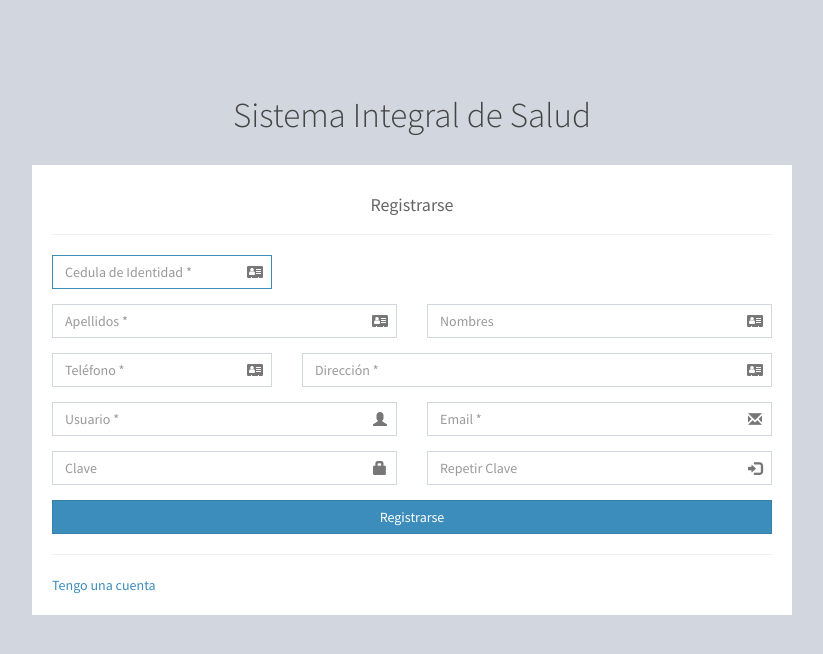
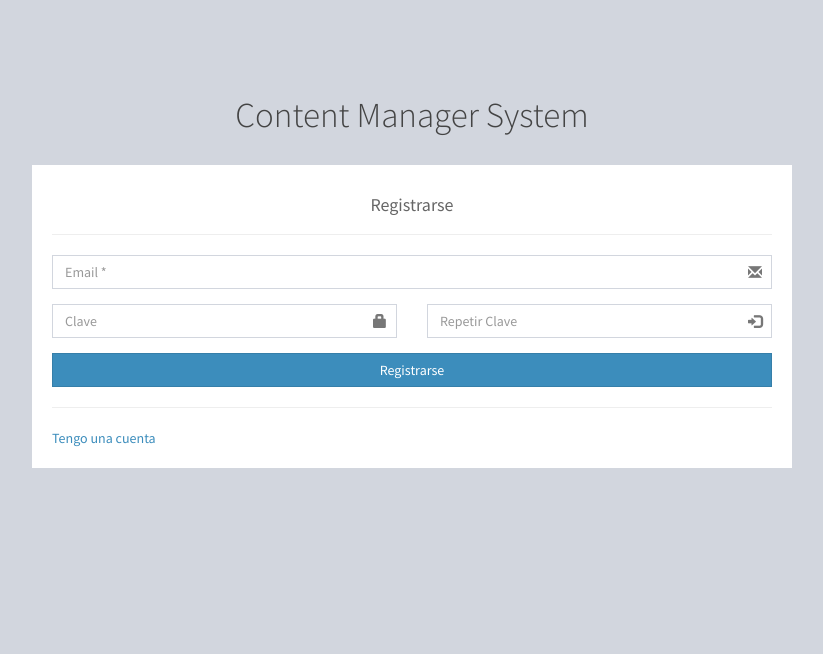
Before and after one commit to luiscordero29/oflash, a CodeIgniter app: page /database/index.php/authentication/register in a window 1280 px wide. Shown: the top 654 px of the page, without its empty margins (228-1051 px from the left). Run offline with CodeIgniter, Linux system fonts and the light colour scheme.

Commit message:
Register

```diff
--- a/application/config/database.php
+++ b/application/config/database.php
@@ -78,7 +78,7 @@ $db['default'] = array(
 	'hostname' => 'localhost',
 	'username' => 'oflashc1_andres1',
 	'password' => 'oflash2016',
-	'database' => 'oflashc1_oflash',
+	'database' => 'oflashc1_cms',
 	'dbdriver' => 'mysqli',
 	'dbprefix' => '',
 	'pconnect' => FALSE,
--- a/application/controllers/Authentication.php
+++ b/application/controllers/Authentication.php
@@ -6,7 +6,7 @@ class Authentication extends CI_Controller {
 	/**
 	 * Authentication.
 	 *
-	 * author: Ing. Luis Cordero
+	 * author: Luis Cordero
 	 * site: http://luiscordero29.com/
 	 * mail: info@luiscordero29.com
 	 *
@@ -16,7 +16,7 @@ class Authentication extends CI_Controller {
 	{
 		parent::__construct();
 		$this->load->model('Authentication_model');
-		if($this->session->has_userdata('dus_id'))
+		if($this->session->has_userdata('user_uid'))
    		{
 		    //If no session, redirect to login page
 		    redirect('dashboard');
@@ -26,11 +26,11 @@ class Authentication extends CI_Controller {
 	public function index()
 	{
 		# rules
-		$this->form_validation->set_rules('dus_usuario', 'Usuario', 'required');
-		$this->form_validation->set_rules('dus_clave', 'Contraseña', 'required|callback_check_usuario|callback_check_clave|callback_check_authentication|callback_check_authentication');
+		$this->form_validation->set_rules('user_email', 'E-mail', 'required|valid_email');
+		$this->form_validation->set_rules('user_password', 'Contraseña', 'required|callback_check_usuario|callback_check_clave|callback_check_authentication|callback_check_authentication');
 		# message
-		$this->form_validation->set_message('check_usuario', 'El Usuario ó Email no existe');
-		$this->form_validation->set_message('check_clave', 'Contraseña invalidad');
+		$this->form_validation->set_message('check_email', 'El Usuario ó Email no existe');
+		$this->form_validation->set_message('check_password', 'Contraseña invalidad');
 		$this->form_validation->set_message('check_authentication', 'No tiene acceso temporalmente');
 		# views
 		if ($this->form_validation->run() == FALSE)
@@ -41,14 +41,14 @@ class Authentication extends CI_Controller {
 		}
 	}
 
-	public function check_usuario()
+	public function check_email()
 	{
-		return $this->Authentication_model->check_usuario();
+		return $this->Authentication_model->check_email();
 	}
 
-	public function check_clave()
+	public function check_password()
 	{
-		return $this->Authentication_model->check_clave();
+		return $this->Authentication_model->check_password();
 	}
 
 	public function check_authentication()
@@ -59,15 +59,9 @@ class Authentication extends CI_Controller {
 	public function register()
 	{
 		# rules
-		$this->form_validation->set_rules('dus_identidad', 'Cedula de Identidad', 'trim|required|is_natural_no_zero|min_length[6]|max_length[9]|is_unique[usuarios.dus_identidad]');
-		$this->form_validation->set_rules('dus_apellidos', 'Apellidos', 'trim|required');
-		$this->form_validation->set_rules('dus_nombres', 'Nombres', 'trim|required');
-		$this->form_validation->set_rules('dus_telefono', 'Teléfono', 'trim|required|is_natural');
-		$this->form_validation->set_rules('dus_direccion', 'Dirección', 'trim|required');
-		$this->form_validation->set_rules('dus_usuario', 'Usuario', 'trim|required|alpha_numeric|min_length[6]|max_length[15]|is_unique[usuarios.dus_usuario]');
-		$this->form_validation->set_rules('dus_email', 'E-mail', 'trim|required|is_unique[usuarios.dus_email]|valid_email');
-		$this->form_validation->set_rules('dus_clave', 'Clave', 'required');
-		$this->form_validation->set_rules('dus_clave_repetir', 'Repetir Clave', 'required|matches[dus_clave]');
+		$this->form_validation->set_rules('user_email', 'E-mail', 'trim|required|is_unique[users.user_email]|valid_email');
+		$this->form_validation->set_rules('user_password', 'Clave', 'required');
+		$this->form_validation->set_rules('user_password_matches', 'Repetir Clave', 'required|matches[user_password]');
 		# views
 		if ($this->form_validation->run() == FALSE)
 		{
@@ -78,25 +72,25 @@ class Authentication extends CI_Controller {
 		}
 	}
 
-	public function passwordrecovery()
+	public function password_recovery()
 	{
 		# rules
-		$this->form_validation->set_rules('dus_email', 'E-mail', 'trim|required|callback_check_passwordrecovery|valid_email');
+		$this->form_validation->set_rules('user_email', 'E-mail', 'trim|required|valid_email|callback_check_password_recovery');
 		# message
-		$this->form_validation->set_message('check_passwordrecovery', 'El Email no existe');
+		$this->form_validation->set_message('check_password_recovery', 'El Email no existe');
 		# views
 		if ($this->form_validation->run() == FALSE)
 		{
-			$this->load->view('authentication/passwordrecovery');
+			$this->load->view('authentication/password_recovery');
 		}else{
-			$data = $this->Authentication_model->passwordrecovery();
-	        $this->load->view('authentication/passwordrecovery_alerts',$data);
+			$data = $this->Authentication_model->password_recovery();
+	        $this->load->view('authentication/password_recovery_alerts',$data);
 		}
 	}
 
-	public function check_passwordrecovery()
+	public function check_password_recovery()
 	{
-		return $this->Authentication_model->check_passwordrecovery();
+		return $this->Authentication_model->check_password_recovery();
 	}
 
 	public function validation($dus_ruta)
--- a/application/models/Authentication_model.php
+++ b/application/models/Authentication_model.php
@@ -6,10 +6,10 @@ Class Authentication_model extends CI_MODEL
 		parent::__construct();
 	}
 
-	public function check_usuario()
+	public function check_email()
 	{
-		$dus_usuario = $this->input->post('dus_usuario');
-		$query = $this->db->get_where('usuarios', array('dus_usuario' => $dus_usuario));
+		$user_email = $this->input->post('user_email');
+		$query = $this->db->get_where('users', array('user_email' => $user_email));
 	    if($query->num_rows() > 0){
 	    	return true;
 	    }else{
@@ -17,11 +17,11 @@ Class Authentication_model extends CI_MODEL
 	    }
 	}
 
-	public function check_clave()
+	public function check_password()
 	{
-		$dus_usuario = $this->input->post('dus_usuario');
-		$dus_clave = hash('sha512', $this->input->post('dus_clave'));
-		$query = $this->db->get_where('usuarios', array('dus_usuario' => $dus_usuario,'dus_clave' => $dus_clave));
+		$user_email = $this->input->post('user_email');
+		$user_password = hash('sha512', $this->input->post('user_password'));
+		$query = $this->db->get_where('users', array('user_email' => $user_email,'user_password' => $user_password));
 	    if($query->num_rows() > 0){
 	    	return true;
 	    }else{
@@ -31,16 +31,13 @@ Class Authentication_model extends CI_MODEL
 
 	public function check_authentication()
 	{
-		$dus_usuario = $this->input->post('dus_usuario');
-		$query = $this->db->get_where('usuarios', array('dus_usuario' => $dus_usuario, 'dus_estatus' => 'SI'));
+		$user_email = $this->input->post('user_email');
+		$query = $this->db->get_where('users', array('user_email' => $user_email, 'user_status' => 'yes'));
 	    if($query->num_rows() > 0){
 	    	$r = $query->row_array();
 	    	$sess_array = array(
-		        'dus_id' 		=> $r['dus_id'],
-		        'dus_usuario' 	=> $r['dus_usuario'],
-		        'dus_email' 	=> $r['dus_email'],
-		        'dus_apellidos' => $r['dus_apellidos'],
-		        'dus_nombres' 	=> $r['dus_nombres'],
+		        'user_uid' 		=> $r['user_uid'],
+		        'user_email' 	=> $r['user_email'],
 		    );
 	        $this->session->set_userdata($sess_array);
 	    	return true;
@@ -51,32 +48,24 @@ Class Authentication_model extends CI_MODEL
 
 	public function register()
 	{
-		# registro
-		$dus_identidad 		= $this->input->post('dus_identidad');
-	    $dus_apellidos 		= $this->input->post('dus_apellidos');
-	   	$dus_nombres 		= $this->input->post('dus_nombres');
-	   	$dus_telefono 		= $this->input->post('dus_telefono');
-	   	$dus_direccion 		= $this->input->post('dus_direccion');
-	   	$dus_usuario 		= $this->input->post('dus_usuario');
-	   	$dus_email 			= $this->input->post('dus_email');
-	    $dus_clave 			= hash('sha512', $this->input->post('dus_clave'));
-	    $dus_estatus 		= 'NO';
-	    $dus_ruta 			= hash('sha512', $this->input->post('dus_email'));
+		# register
+	   	$user_uid 			= $this->uuid->v5(uniqid());
+	   	$user_email 		= $this->input->post('user_email');
+	    $user_password 		= hash('sha512', $this->input->post('user_password'));
+	    $user_status 		= 'no';
+	    $user_validated 	= 'no';
+	    $user_route 		= $this->uuid->v5(uniqid());
 
 	   	$data = array(
-			'dus_identidad' 	=> $dus_identidad,
-			'dus_apellidos' 	=> $dus_apellidos,
-			'dus_nombres' 		=> $dus_nombres,
-			'dus_telefono' 		=> $dus_telefono,
-			'dus_direccion' 	=> $dus_direccion,
-			'dus_usuario' 		=> $dus_usuario,
-			'dus_email' 		=> $dus_email,
-			'dus_clave' 		=> $dus_clave,
-			'dus_estatus' 		=> $dus_estatus,
-			'dus_ruta' 			=> $dus_ruta,
+			'user_uid' 			=> $user_uid,
+			'user_email' 		=> $user_email,
+			'user_password' 	=> $user_password,
+			'user_status' 		=> $user_status,
+			'user_validated' 	=> $user_validated,
+			'user_route' 		=> $user_route,
 		);
 
-		$this->db->insert('usuarios', $data);
+		$this->db->insert('users', $data);
 
 		$data['alert']['success'] =
 			array(
@@ -84,17 +73,17 @@ Class Authentication_model extends CI_MODEL
 			);
 
 		# email
-		$to = $dus_email;
-		$from = 'informatica@dirsaludbarinas.gob.ve';
-		$subject = 'Registro de Usuario - Sistema Integral de Salud';
-		$message  = '<p>Bienvenido al Sistema Integral de Salud, a continuación le enviamos sus datos de acceso</p>';
-		$message .= '<p><b>USUARIO:</b> '.$dus_usuario.'</p>';
-		$message .= '<p><b>CLAVE:</b> '.$this->input->post('dus_clave').'</p>';
-		$message .= '<p><b>LINK DE VALIDACION:</b> <a href="'.site_url('authentication/validation/'.$dus_ruta).'">Enlace de Validar Cuenta</a></p>';
-		$message .= '<p><b>Antes de ingresar debes validar la cuenta haciendo clic en el enlace anterior</b></p>';
-
-		$this->load->model('Email_model');
-		$this->Email_model->send($to,$from,$subject,$message);
+		$to = $user_email;
+		$from = 'info@oflash.com.ve';
+		$data['title'] = 'Registro de Usuario';
+		$data['content']  = '<p>Bienvenido al Sistema Integral de Salud, a continuación le enviamos sus datos de acceso</p>';
+		$data['content'] .= '<p><b>E-MAIL:</b> '.$user_email.'</p>';
+		$data['content'] .= '<p><b>CLAVE:</b> '.$this->input->post('user_password').'</p>';
+		$data['content'] .= '<p><b>LINK DE VALIDACION:</b> <a href="'.site_url('authentication/validation/'.$user_route).'">Enlace de Validar Cuenta</a></p>';
+		$data['content'] .= '<p><b>Antes de ingresar debes validar la cuenta haciendo clic en el enlace anterior</b></p>';
+		$subject = $data['title'];
+		$message = $this->load->view('authentication/email', $data, TRUE);
+		$this->email->send($to,$from,$subject,$message);
 
 		$data['alert']['info'] =
 			array(
--- a/application/views/authentication/register.php
+++ b/application/views/authentication/register.php
@@ -3,7 +3,8 @@
 <head>
     <meta charset="utf-8">
     <meta http-equiv="X-UA-Compatible" content="IE=edge">
-    <title>Registrarse | Sistema Integral de Salud</title>
+    <title>Content Manager System | Registrarse</title>
+    <meta name="generator" content="Luis Cordero - http://luiscordero29.com/" />
     <!-- Tell the browser to be responsive to screen width -->
     <meta content="width=device-width, initial-scale=1, maximum-scale=1, user-scalable=no" name="viewport">
     <!-- Bootstrap 3.3.6 -->
@@ -16,7 +17,6 @@
     <link rel="stylesheet" href="<?php echo base_url('assets/AdminLTE/css/AdminLTE.css'); ?>">
     <!-- iCheck -->
     <link rel="stylesheet" href="<?php echo base_url('assets/plugins/iCheck/square/blue.css'); ?>">
-
     <!-- HTML5 Shim and Respond.js IE8 support of HTML5 elements and media queries -->
     <!-- WARNING: Respond.js doesn't work if you view the page via file:// -->
     <!--[if lt IE 9]>
@@ -27,7 +27,7 @@
 <body class="hold-transition register-page">
     <div class="register-box">
         <div class="register-logo">
-            <a href="<?php echo site_url(); ?>">Sistema Integral de Salud</a>
+            <a href="<?php echo site_url(); ?>">Content Manager System</a>
         </div>
 
         <div class="register-box-body">
@@ -35,52 +35,11 @@
             <hr>
             <?php echo form_open(); ?>
                 <?php echo validation_errors('<div class="alert alert-danger">','</div>'); ?>
+
                 <div class="row">
-                    <div class="col-xs-12 col-sm-12 col-md-4 col-lg-4">
+                    <div class="ol-xs-12 col-sm-12 col-md-12 col-lg-12">
                         <div class="form-group has-feedback">
-                            <input type="text" name="dus_identidad" class="form-control" placeholder="Cedula de Identidad *" autofocus="" autocomplete="off" maxlength="20" value="<?php echo set_value('dus_identidad'); ?>">
-                            <span class="fa fa-address-card form-control-feedback"></span>
-                        </div>
-                    </div>
-                </div>
-                <div class="row">
-                    <div class="col-xs-12 col-sm-12 col-md-6 col-lg-6">
-                        <div class="form-group has-feedback">
-                            <input type="text" name="dus_apellidos" class="form-control" placeholder="Apellidos *" autocomplete="off" maxlength="60" value="<?php echo set_value('dus_apellidos'); ?>">
-                            <span class="fa fa-address-card form-control-feedback"></span>
-                        </div>
-                    </div>
-                    <div class="col-xs-12 col-sm-12 col-md-6 col-lg-6">
-                        <div class="form-group has-feedback">
-                            <input type="text" name="dus_nombres" class="form-control" placeholder="Nombres" autocomplete="off" maxlength="60" value="<?php echo set_value('dus_nombres'); ?>">
-                            <span class="fa fa-address-card form-control-feedback"></span>
-                        </div>
-                    </div>
-                </div>
-                <div class="row">
-                    <div class="col-xs-12 col-sm-12 col-md-4 col-lg-4">
-                        <div class="form-group has-feedback">
-                            <input type="text" name="dus_telefono" class="form-control" placeholder="Teléfono *" autocomplete="off" maxlength="30" value="<?php echo set_value('dus_telefono'); ?>">
-                            <span class="fa fa-address-card form-control-feedback"></span>
-                        </div>
-                    </div>
-                    <div class="col-xs-12 col-sm-12 col-md-8 col-lg-8">
-                        <div class="form-group has-feedback">
-                            <input type="text" name="dus_direccion" class="form-control" placeholder="Dirección *" autocomplete="off" maxlength="250" value="<?php echo set_value('dus_direccion'); ?>">
-                            <span class="fa fa-address-card form-control-feedback"></span>
-                        </div>
-                    </div>
-                </div>
-                <div class="row">
-                    <div class="ol-xs-12 col-sm-12 col-md-6 col-lg-6">
-                        <div class="form-group has-feedback">
-                            <input type="text" name="dus_usuario" class="form-control" placeholder="Usuario *" autocomplete="off" maxlength="15" value="<?php echo set_value('dus_usuario'); ?>">
-                            <span class="glyphicon glyphicon-user form-control-feedback"></span>
-                        </div>
-                    </div>
-                    <div class="ol-xs-12 col-sm-12 col-md-6 col-lg-6">
-                        <div class="form-group has-feedback">
-                            <input type="email" name="dus_email" class="form-control" placeholder="Email *" autocomplete="off" maxlength="255" value="<?php echo set_value('dus_email'); ?>">
+                            <input type="email" name="user_email" class="form-control" placeholder="Email *" autocomplete="off" maxlength="300" value="<?php echo set_value('user_email'); ?>">
                             <span class="glyphicon glyphicon-envelope form-control-feedback"></span>
                         </div>
                     </div>
@@ -88,13 +47,13 @@
                 <div class="row">
                     <div class="ol-xs-12 col-sm-12 col-md-6 col-lg-6">
                         <div class="form-group has-feedback">
-                            <input type="password" name="dus_clave" class="form-control" placeholder="Clave">
+                            <input type="password" name="user_password" class="form-control" placeholder="Clave">
                             <span class="glyphicon glyphicon-lock form-control-feedback"></span>
                         </div>
                     </div>
                     <div class="ol-xs-12 col-sm-12 col-md-6 col-lg-6">
                         <div class="form-group has-feedback">
-                            <input type="password" name="dus_clave_repetir" class="form-control" placeholder="Repetir Clave">
+                            <input type="password" name="user_password_matches" class="form-control" placeholder="Repetir Clave">
                             <span class="glyphicon glyphicon-log-in form-control-feedback"></span>
                         </div>
                     </div>
--- a/application/views/authentication/register_alerts.php
+++ b/application/views/authentication/register_alerts.php
@@ -3,7 +3,8 @@
 <head>
     <meta charset="utf-8">
     <meta http-equiv="X-UA-Compatible" content="IE=edge">
-    <title>Registrarse | Sistema Integral de Salud</title>
+    <title>Content Manager System | Registrarse</title>
+    <meta name="generator" content="Luis Cordero - http://luiscordero29.com/" />
     <!-- Tell the browser to be responsive to screen width -->
     <meta content="width=device-width, initial-scale=1, maximum-scale=1, user-scalable=no" name="viewport">
     <!-- Bootstrap 3.3.6 -->
@@ -27,7 +28,7 @@
 <body class="hold-transition register-page">
     <div class="register-box">
         <div class="register-logo">
-            <a href="<?php echo site_url(); ?>">Sistema Integral de Salud</a>
+            <a href="<?php echo site_url(); ?>">Content Manager System</a>
         </div>
 
         <div class="register-box-body">
```
Also changed, not shown: application/views/authentication/email.php (renamed from application/views/authentication/passwordrecovery_alerts.php, +11 -35 lines), application/views/authentication/login.php (+6 -27 lines), application/views/authentication/password_recovery.php (renamed from application/views/authentication/passwordrecovery.php), 1 other file.
